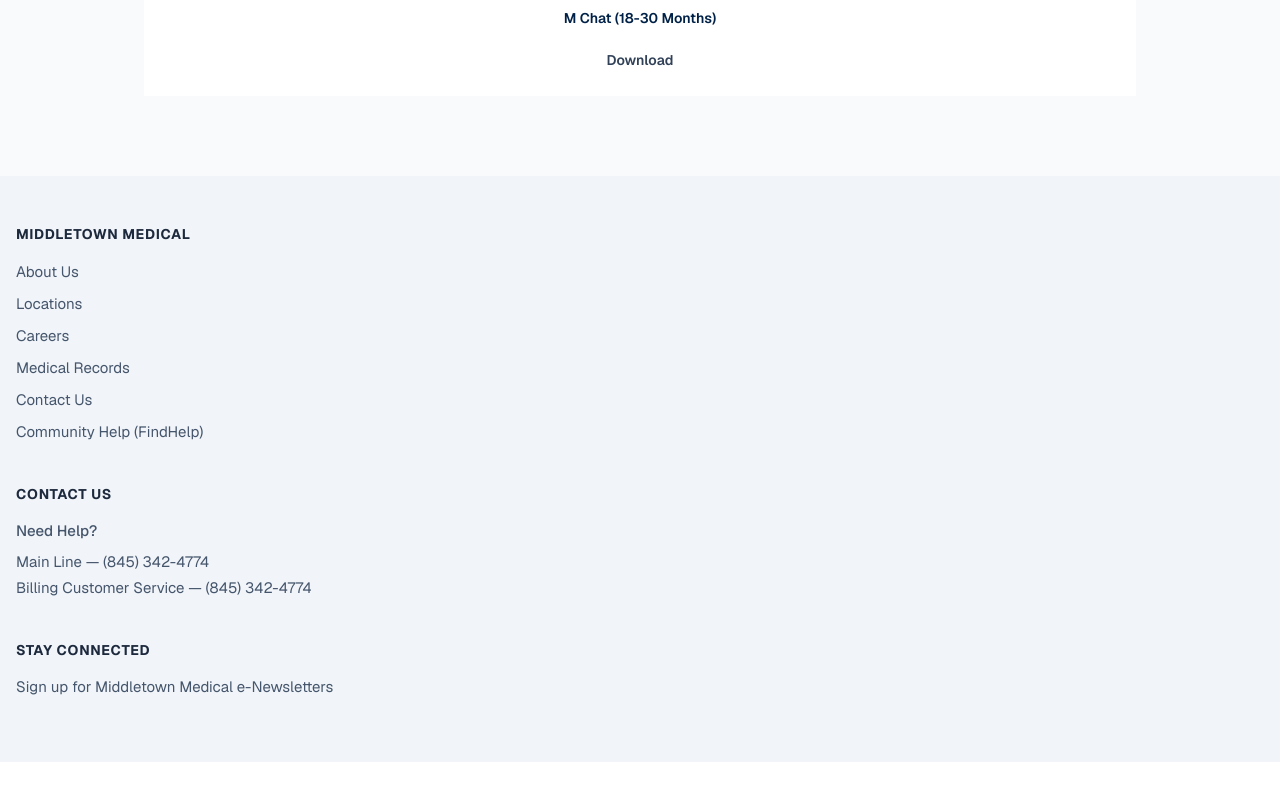
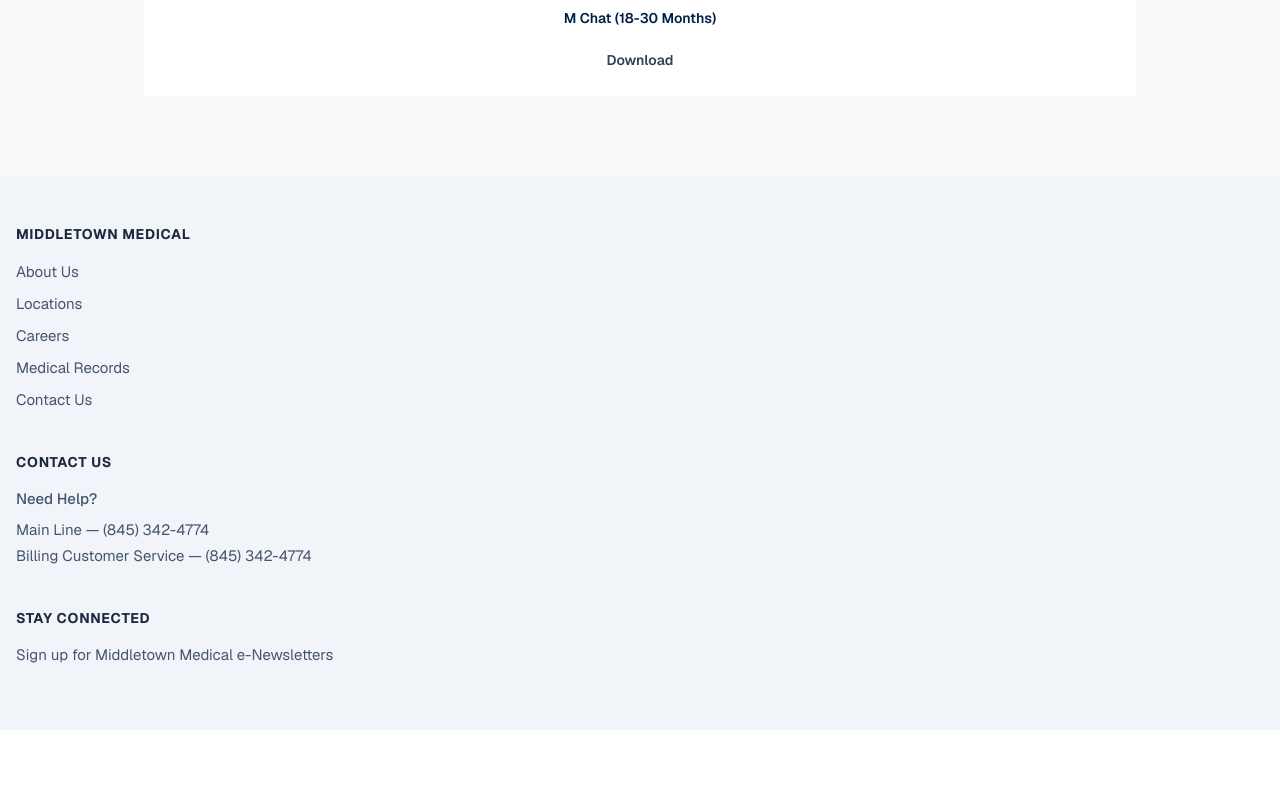
Before and after one commit to Verita-Software/middletownmedical, a Next.js app: page /resource/patient-forms/pediatric-forms in a window 1280 px wide. Shown: the part 2491-3291 px from the top of the page. Built offline with nearby package versions, Linux system fonts and the light colour scheme.

Commit message:
refactor: Remove Community Help link from HomeFooter component
- Deleted the Community Help link from the footer navigation to streamline resources and improve user experience.

```diff
--- a/src/components/home/home-footer.tsx
+++ b/src/components/home/home-footer.tsx
@@ -11,10 +11,6 @@
   { label: "Careers", href: "/resource/careers" },
   { label: "Medical Records", href: "/resource/patient-resources" },
   { label: "Contact Us", href: "/contact" },
-  {
-    label: "Community Help (FindHelp)",
-    href: "https://www.findhelp.org/search_results/10940",
-  },
 ];
 
 export function HomeFooter() {
```
